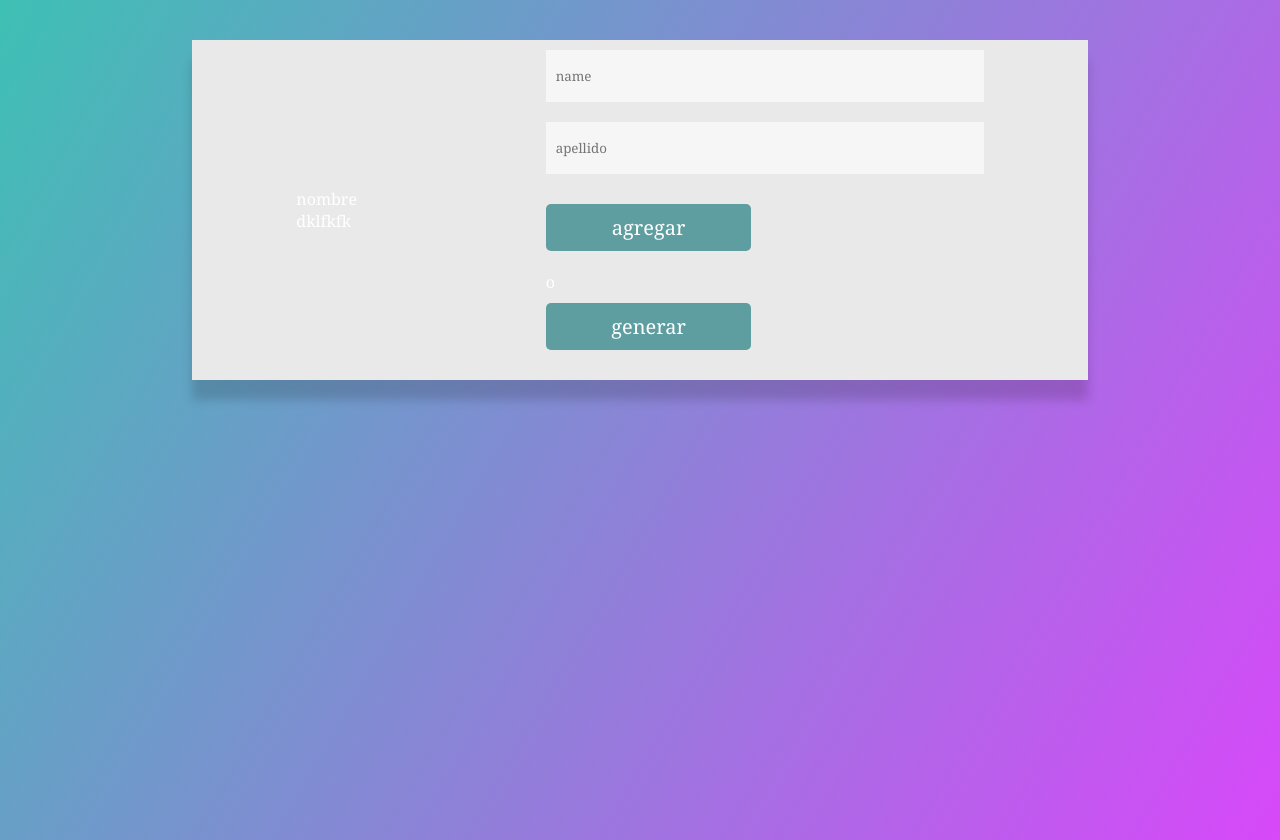
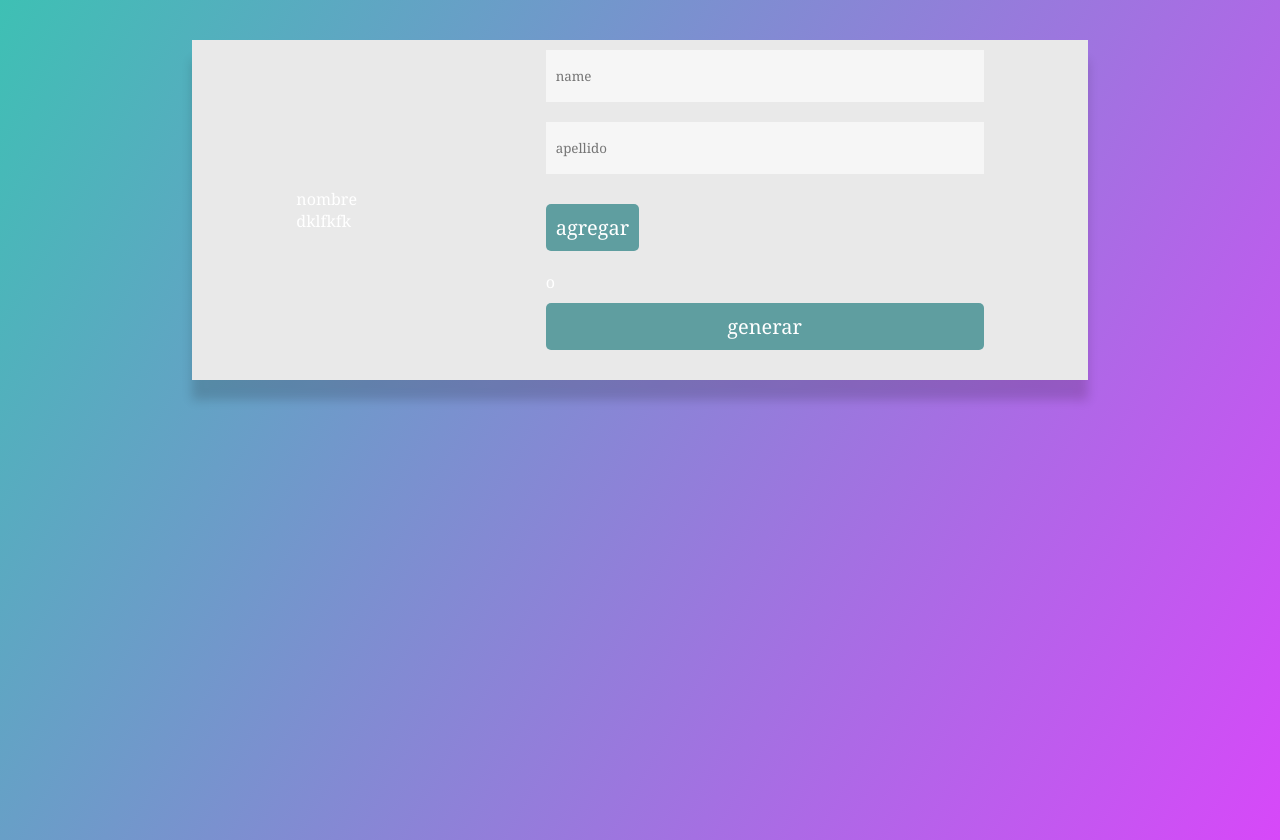
Before and after one commit to maskcodegg/RFake, a plain HTML site: page index.html in a window 1280 px wide. Drawn offline with Linux system fonts and the light colour scheme.

Commit message:
Update estilos.css

```diff
--- a/estilos.css
+++ b/estilos.css
@@ -69,7 +69,6 @@ h2{
     font-size: 20px;
     border-radius: 5px;
     padding: 10px 10px;
-    width: 47%;
     margin-top: 10px;
 
 
```
